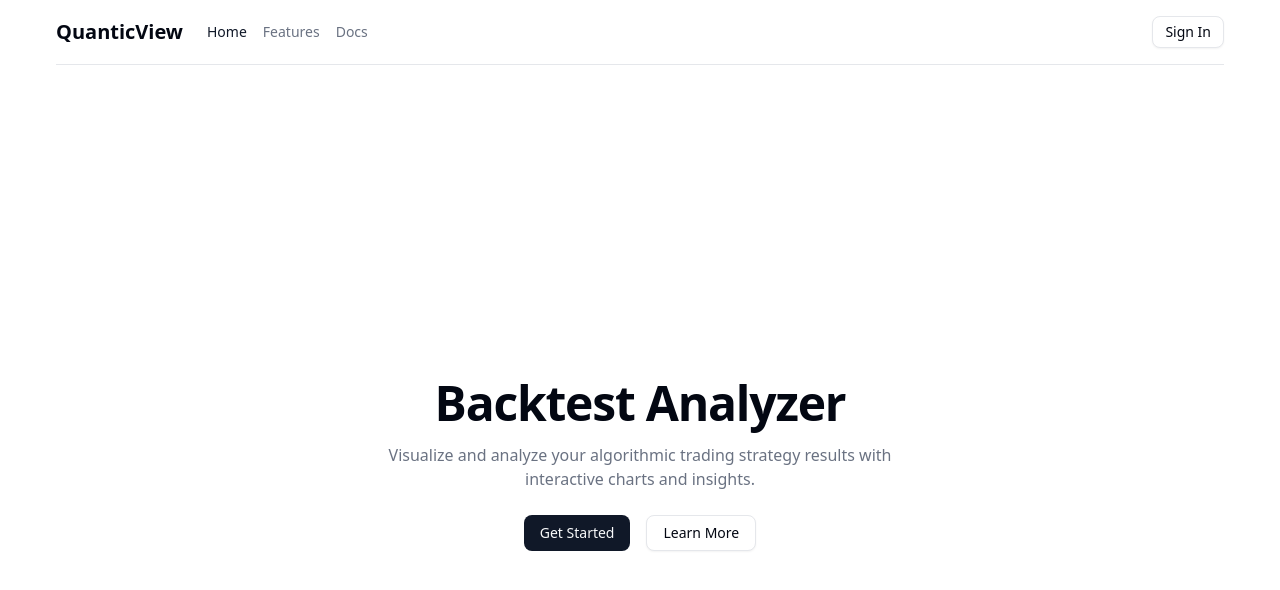
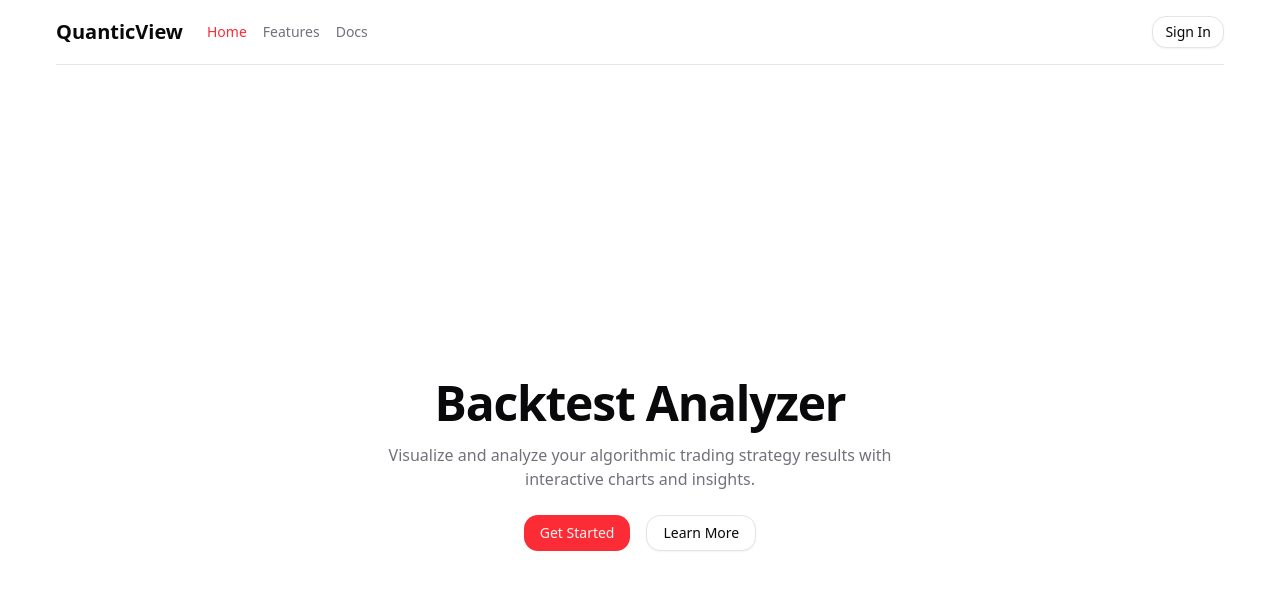
Before and after one commit to benatcastro/daedalus-backtest-engine, a Next.js app in the folder frontend/: page / in a window 1280 px wide. Shown: the top 590 px of the page. Built offline with nearby package versions, Linux system fonts and the light colour scheme; no server answers.

Commit message:
Red theme added

```diff
--- a/frontend/src/app/globals.css
+++ b/frontend/src/app/globals.css
@@ -44,72 +44,72 @@
 }
 
 :root {
-  --radius: 0.625rem;
+  --radius: 1rem;
   --background: oklch(1 0 0);
-  --foreground: oklch(0.13 0.028 261.692);
+  --foreground: oklch(0.141 0.005 285.823);
   --card: oklch(1 0 0);
-  --card-foreground: oklch(0.13 0.028 261.692);
+  --card-foreground: oklch(0.141 0.005 285.823);
   --popover: oklch(1 0 0);
-  --popover-foreground: oklch(0.13 0.028 261.692);
-  --primary: oklch(0.21 0.034 264.665);
-  --primary-foreground: oklch(0.985 0.002 247.839);
-  --secondary: oklch(0.967 0.003 264.542);
-  --secondary-foreground: oklch(0.21 0.034 264.665);
-  --muted: oklch(0.967 0.003 264.542);
-  --muted-foreground: oklch(0.551 0.027 264.364);
-  --accent: oklch(0.967 0.003 264.542);
-  --accent-foreground: oklch(0.21 0.034 264.665);
+  --popover-foreground: oklch(0.141 0.005 285.823);
+  --primary: oklch(0.637 0.237 25.331);
+  --primary-foreground: oklch(0.971 0.013 17.38);
+  --secondary: oklch(0.967 0.001 286.375);
+  --secondary-foreground: oklch(0.21 0.006 285.885);
+  --muted: oklch(0.967 0.001 286.375);
+  --muted-foreground: oklch(0.552 0.016 285.938);
+  --accent: oklch(0.967 0.001 286.375);
+  --accent-foreground: oklch(0.21 0.006 285.885);
   --destructive: oklch(0.577 0.245 27.325);
-  --border: oklch(0.928 0.006 264.531);
-  --input: oklch(0.928 0.006 264.531);
-  --ring: oklch(0.707 0.022 261.325);
+  --border: oklch(0.92 0.004 286.32);
+  --input: oklch(0.92 0.004 286.32);
+  --ring: oklch(0.637 0.237 25.331);
   --chart-1: oklch(0.646 0.222 41.116);
   --chart-2: oklch(0.6 0.118 184.704);
   --chart-3: oklch(0.398 0.07 227.392);
   --chart-4: oklch(0.828 0.189 84.429);
   --chart-5: oklch(0.769 0.188 70.08);
-  --sidebar: oklch(0.985 0.002 247.839);
-  --sidebar-foreground: oklch(0.13 0.028 261.692);
-  --sidebar-primary: oklch(0.21 0.034 264.665);
-  --sidebar-primary-foreground: oklch(0.985 0.002 247.839);
-  --sidebar-accent: oklch(0.967 0.003 264.542);
-  --sidebar-accent-foreground: oklch(0.21 0.034 264.665);
-  --sidebar-border: oklch(0.928 0.006 264.531);
-  --sidebar-ring: oklch(0.707 0.022 261.325);
+  --sidebar: oklch(0.985 0 0);
+  --sidebar-foreground: oklch(0.141 0.005 285.823);
+  --sidebar-primary: oklch(0.637 0.237 25.331);
+  --sidebar-primary-foreground: oklch(0.971 0.013 17.38);
+  --sidebar-accent: oklch(0.967 0.001 286.375);
+  --sidebar-accent-foreground: oklch(0.21 0.006 285.885);
+  --sidebar-border: oklch(0.92 0.004 286.32);
+  --sidebar-ring: oklch(0.637 0.237 25.331);
 }
 
 .dark {
-  --background: oklch(0.13 0.028 261.692);
-  --foreground: oklch(0.985 0.002 247.839);
-  --card: oklch(0.21 0.034 264.665);
-  --card-foreground: oklch(0.985 0.002 247.839);
-  --popover: oklch(0.21 0.034 264.665);
-  --popover-foreground: oklch(0.985 0.002 247.839);
-  --primary: oklch(0.928 0.006 264.531);
-  --primary-foreground: oklch(0.21 0.034 264.665);
-  --secondary: oklch(0.278 0.033 256.848);
-  --secondary-foreground: oklch(0.985 0.002 247.839);
-  --muted: oklch(0.278 0.033 256.848);
-  --muted-foreground: oklch(0.707 0.022 261.325);
-  --accent: oklch(0.278 0.033 256.848);
-  --accent-foreground: oklch(0.985 0.002 247.839);
+  --background: oklch(0.141 0.005 285.823);
+  --foreground: oklch(0.985 0 0);
+  --card: oklch(0.21 0.006 285.885);
+  --card-foreground: oklch(0.985 0 0);
+  --popover: oklch(0.21 0.006 285.885);
+  --popover-foreground: oklch(0.985 0 0);
+  --primary: oklch(0.637 0.237 25.331);
+  --primary-foreground: oklch(0.971 0.013 17.38);
+  --secondary: oklch(0.274 0.006 286.033);
+  --secondary-foreground: oklch(0.985 0 0);
+  --muted: oklch(0.274 0.006 286.033);
+  --muted-foreground: oklch(0.705 0.015 286.067);
+  --accent: oklch(0.274 0.006 286.033);
+  --accent-foreground: oklch(0.985 0 0);
   --destructive: oklch(0.704 0.191 22.216);
   --border: oklch(1 0 0 / 10%);
   --input: oklch(1 0 0 / 15%);
-  --ring: oklch(0.551 0.027 264.364);
+  --ring: oklch(0.637 0.237 25.331);
   --chart-1: oklch(0.488 0.243 264.376);
   --chart-2: oklch(0.696 0.17 162.48);
   --chart-3: oklch(0.769 0.188 70.08);
   --chart-4: oklch(0.627 0.265 303.9);
   --chart-5: oklch(0.645 0.246 16.439);
-  --sidebar: oklch(0.21 0.034 264.665);
-  --sidebar-foreground: oklch(0.985 0.002 247.839);
-  --sidebar-primary: oklch(0.488 0.243 264.376);
-  --sidebar-primary-foreground: oklch(0.985 0.002 247.839);
-  --sidebar-accent: oklch(0.278 0.033 256.848);
-  --sidebar-accent-foreground: oklch(0.985 0.002 247.839);
+  --sidebar: oklch(0.21 0.006 285.885);
+  --sidebar-foreground: oklch(0.985 0 0);
+  --sidebar-primary: oklch(0.637 0.237 25.331);
+  --sidebar-primary-foreground: oklch(0.971 0.013 17.38);
+  --sidebar-accent: oklch(0.274 0.006 286.033);
+  --sidebar-accent-foreground: oklch(0.985 0 0);
   --sidebar-border: oklch(1 0 0 / 10%);
-  --sidebar-ring: oklch(0.551 0.027 264.364);
+  --sidebar-ring: oklch(0.637 0.237 25.331);
 }
 
 @layer base {
```
